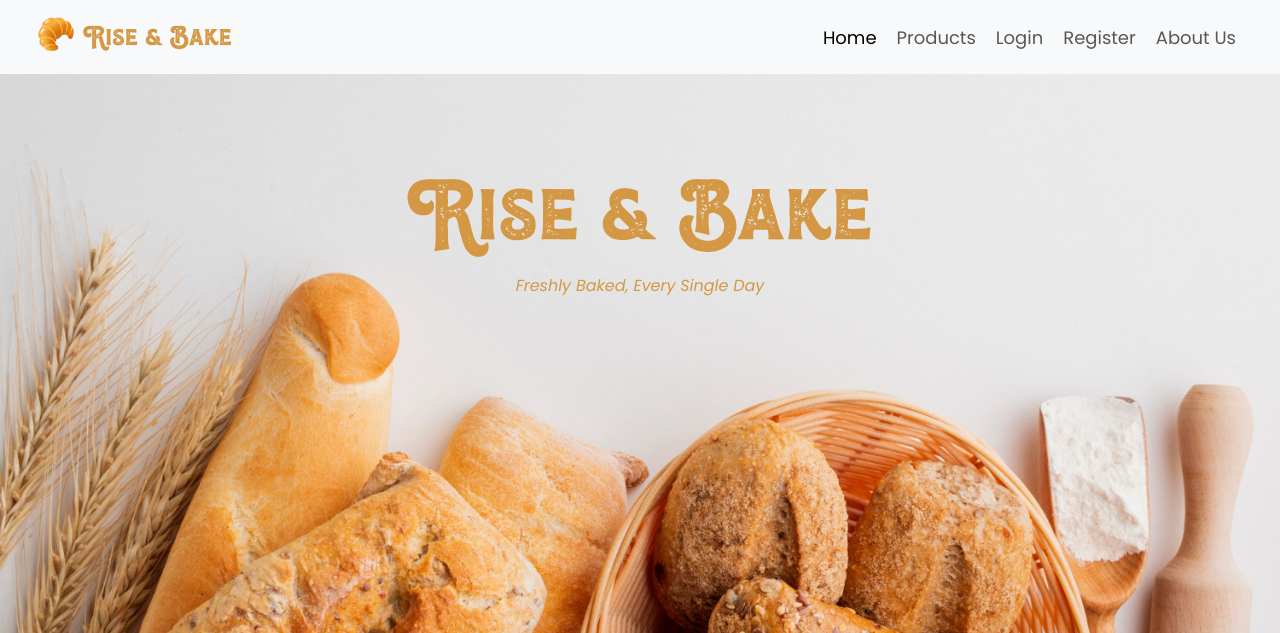
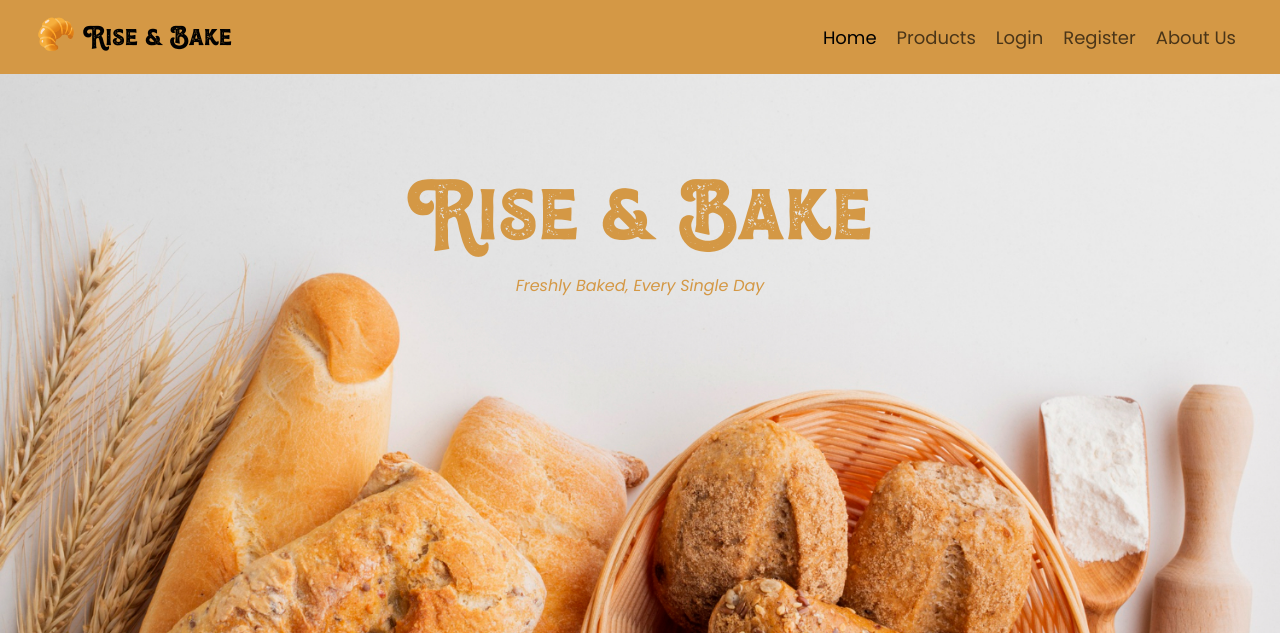
Before and after one commit to hhhreza/Rise-Bake, a PHP site: page / in a window 1280 px wide. Shown: the top 633 px of the page. Run offline with PHP 8.4, Linux system fonts and the light colour scheme.

Commit message:
ubah warna navbar

```diff
--- a/projek/stylebake.css
+++ b/projek/stylebake.css
@@ -23,10 +23,11 @@
 .navbar-brand {
     font-family: Anerome;
     font-size: 32px;
-    color: rgb(212, 152, 69);
+    color: black;
 }
 .navbar {
     font-size: 18px;
+    background-color: rgb(212, 152, 69) !important;
 }
 .nav-link {
     font-family: Poppins;
```
